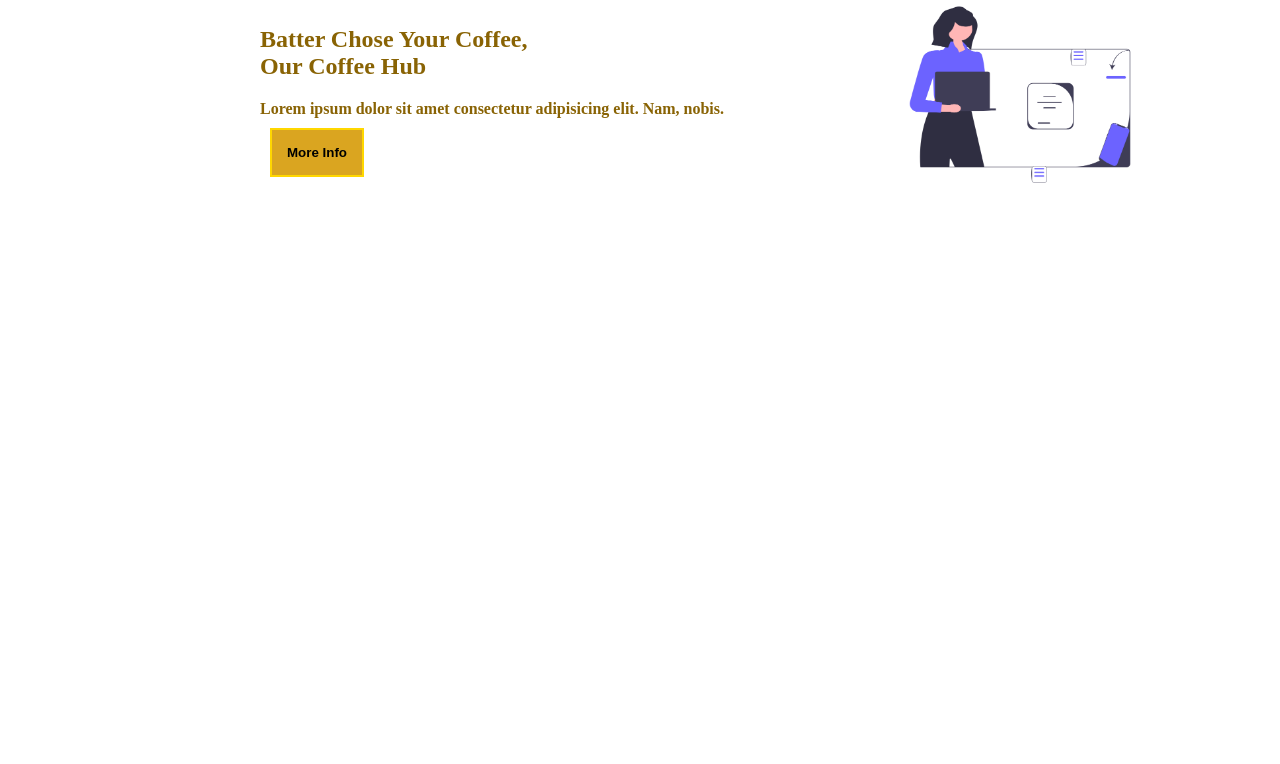
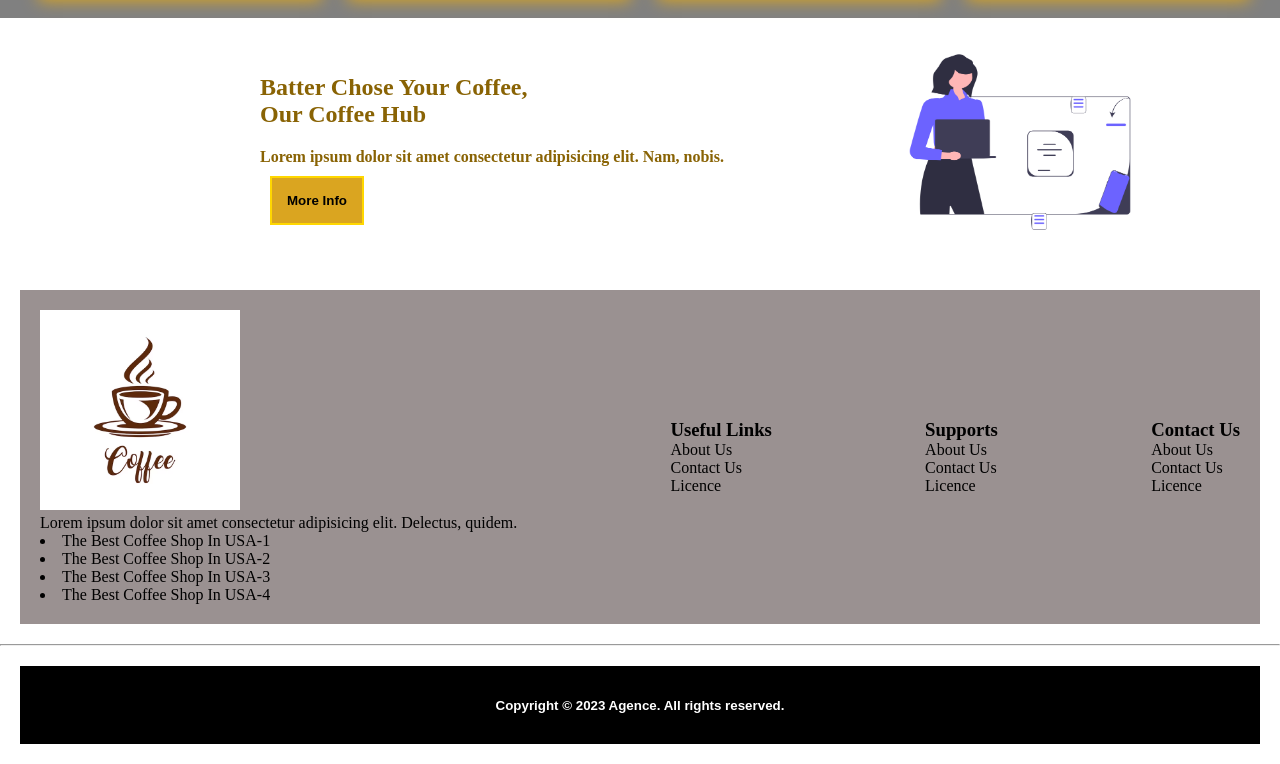
Before and after one commit to naymhossen/hot-coffee, a plain HTML site: page coffee.html in a window 1280 px wide. Shown: the part 839-1603 px from the top of the page. Before the commit the page ends 1062 px from the top, so only its background shows below. Drawn offline with Linux system fonts and the light colour scheme.

Commit message:
added the footer section some dive

```diff
--- a/coffee.css
+++ b/coffee.css
@@ -147,3 +147,23 @@
     background-color: goldenrod;
     border: 2px solid gold;
 }
+.logos{
+    width: 200px
+}
+.mainfooter-container{
+    display: flex;
+    align-items: center;
+    justify-content: space-between;
+    margin: 20px;
+    padding: 20px;
+    background-color: rgb(154, 145, 145);
+}
+.coppy{
+    text-align: center;
+    font-weight: bold;
+    font-family: sans-serif;
+    margin: 20px;
+    padding: 30px;
+    color: white;
+    background-color: black;
+}
--- a/coffee.html
+++ b/coffee.html
@@ -15,7 +15,7 @@
         <nav>
             <div class="menu-container">
                 <div class="logo">
-                    <img class="ls-img" src="./logo/COFFEE_HUT_1.webp" alt="">
+                    <img class="ls-img" src="./logo/coffee-vector_25327-18.avif" alt="">
 
                 </div>
                 <div class="menus">
@@ -99,7 +99,44 @@
             </div>
         </section>
 
+        <div class="mainfooter-container">
+            <div class="fotter-container">
+                <div class="logo-box">
+                    <img class="logos" src="./logo/coffee-vector_25327-18.avif" alt="">
+                    <p>Lorem ipsum dolor sit amet consectetur adipisicing elit. Delectus, quidem.</p>
+                </div>
+                <div class="icons">
+                    <li>The Best Coffee Shop In USA-1</li>
+                    <li>The Best Coffee Shop In USA-2</li>
+                    <li>The Best Coffee Shop In USA-3</li>
+                    <li>The Best Coffee Shop In USA-4</li>
+                </div>
+             </div>
 
+             <div class="used-links">
+                <h3 class="2nd-title">Useful Links</h3>
+                <p>About Us </p>
+                <p> Contact Us</p>
+                <p> Licence</p>
+             </div>
+             <div class="supports">
+                <h3 class="supports">Supports</h3>
+                <p>About Us </p>
+                <p> Contact Us</p>
+                <p> Licence</p>
+             </div>
+             <div class="contact">
+                <h3 class="contact">Contact Us</h3>
+                <p>About Us </p>
+                <p> Contact Us</p>
+                <p> Licence</p>
+             </div>
+        </div>
+         <hr>
+
+         <p class="coppy">
+            <small>Copyright © 2023 Agence. All rights reserved.</small>
+        </p>
 
 
     </footer>
```
